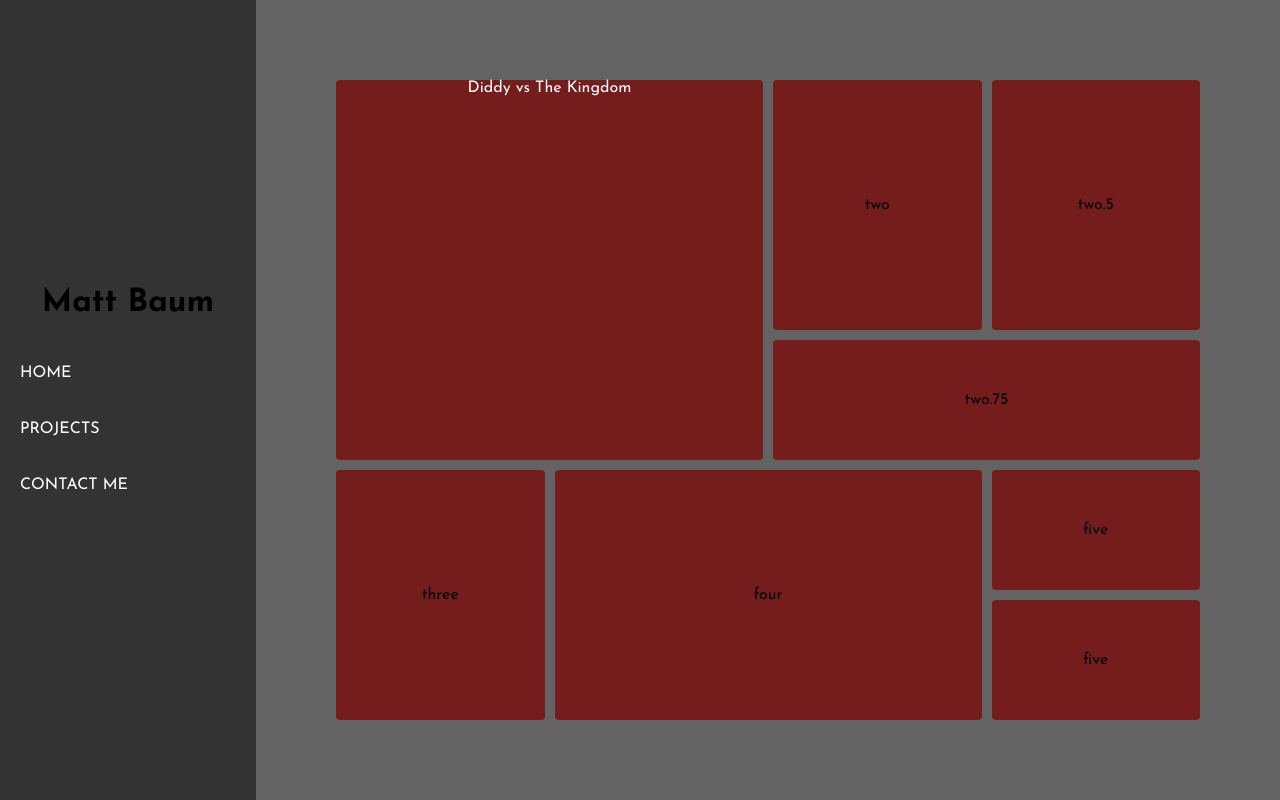
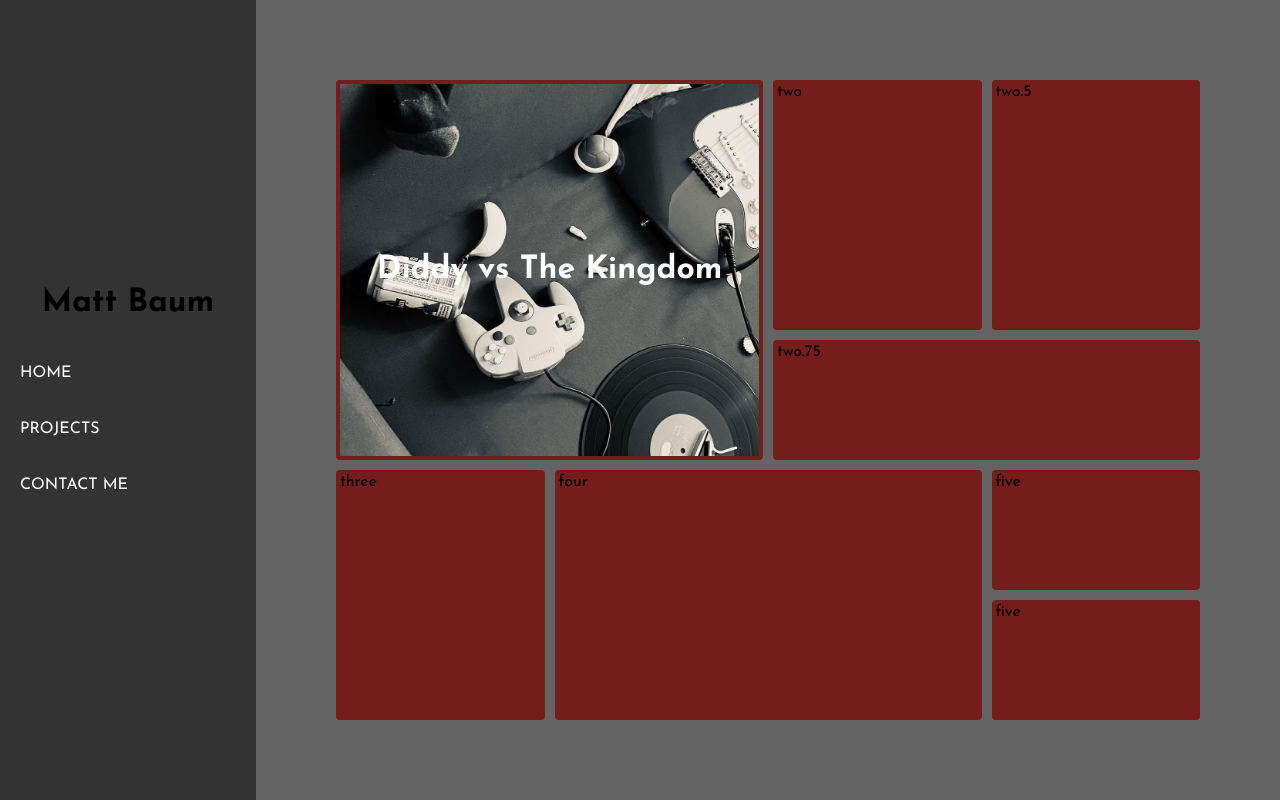
Before and after one commit to mattb0101/portfolio, a plain HTML site: page index.html in a window 1280 px wide. Drawn offline with Linux system fonts and the light colour scheme.

Commit message:
Changes made to main project grid

```diff
--- a/index.html
+++ b/index.html
@@ -4,6 +4,7 @@
     <meta charset="UTF-8">
     <meta name="viewport" content="width=device-width, initial-scale=1.0">
     <link rel="stylesheet" href="libraries/css/style.css" type="text/css">
+    <script type="text/javascript" src="libraries/js/script.js"></script>
     <title>Matt Baum - Proftfolio</title>
 </head>
 <body>
@@ -18,7 +19,9 @@
 
     <div class="content">
         <div class="portfolio">
-            <div class="portfolio-item main"><a href="https://mattb0101.github.io/diddy_vs_thekingdom/" target="_blank">Diddy vs The Kingdom</a></div>
+            <div id="diddy" class="portfolio-item main">
+                <a href="https://mattb0101.github.io/diddy_vs_thekingdom/" target="_blank">Diddy vs The Kingdom</a>
+            </div>
             <div class="portfolio-item mini">two</div>
             <div class="portfolio-item mini">two.5</div>
             <div class="portfolio-item long">two.75</div>
@@ -28,6 +31,6 @@
             <div class="portfolio-item starter">five</div>
         </div>
     </div>
-
+    <script type="text/javascript" src="libraries/js/script.js"></script>
 </body>
 </html>
--- a/libraries/css/style.css
+++ b/libraries/css/style.css
@@ -57,9 +57,7 @@ nav a {
 .portfolio-item {
     background-color: #751d1d;
     border-radius: 0.5vmin;
-    display: flex;
-    justify-content: center;
-    align-items: center;
+    border: 0.5vmin solid #751d1d;
 }
 
 .portfolio-item a {
@@ -67,7 +65,18 @@ nav a {
     color: #fff;
     height: 100%;
     width: 100%;
-    text-align: center;
+    display: flex;
+    justify-content: center;
+    align-items: center;
+    font-size: 4vmin;
+    font-weight: bold;
+    background-color: rgba(0,0,0,0.0);
+    transition: all ease 1s;
+}
+
+.portfolio-item a:hover {
+    background-color: rgba(0,0,0,0.7);
+    transition: all ease 1s;
 }
 
 .portfolio-item.mini {
@@ -90,6 +99,14 @@ nav a {
     grid-column: span 2;
 }
 
+/*-----------------------------Specific Items-----------*/
+
+#diddy {
+    background-image: url(../img/diddy-background.jpg);
+    background-size: cover;
+    background-repeat: no-repeat;
+}
+
 @media only screen and (max-width: 600px) {
     body {
         flex-direction: column;
```
Also changed, not shown: libraries/img/diddy-background.jpg (added), libraries/js/script.js (added).
